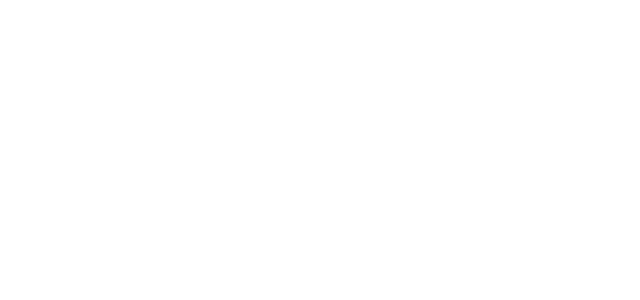
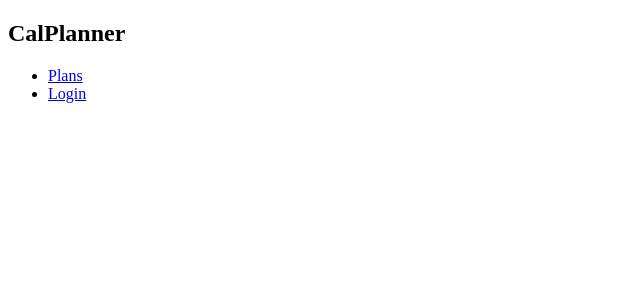
Before and after one commit to huytt621/calplanner, a React (Create React App) app in the folder frontend/: page / in a window 1280 px wide. Shown: the top 300 px of the page, without its empty margins (0-640 px from the left). Built offline with nearby package versions, Linux system fonts and the light colour scheme.

Commit message:
Add basic components

```diff
--- a/frontend/package.json
+++ b/frontend/package.json
@@ -11,6 +11,7 @@
     "react-dom": "^17.0.2",
     "react-router-dom": "^5.2.0",
     "react-scripts": "4.0.3",
+    "tailwindcss": "^2.2.4",
     "web-vitals": "^1.1.2"
   },
   "scripts": {
--- a/frontend/src/App.js
+++ b/frontend/src/App.js
@@ -3,9 +3,14 @@
   Switch, Route
 } from "react-router-dom"
 
+import NavBar from './components/NavBar'
+
 const App = () => {
   return (
     <div className="App">
+      <Router>
+        <NavBar />
+      </Router>
     </div>
   )
 }
--- /dev/null
+++ b/frontend/src/components/LoginForm.js
@@ -0,0 +1,3 @@
+const LoginForm = () => {
+
+}
--- a/frontend/src/components/NavBar.js
+++ b/frontend/src/components/NavBar.js
@@ -1 +1,23 @@
 import { Link } from "react-router-dom"
+
+const NavBar = () => {
+  return (
+    <nav>
+      <h1>CalPlanner</h1>
+      <ul>
+        <li>
+          <Link to="/plans">Plans</Link>
+        </li>
+        <li>
+          <Link to="/login">Login</Link>
+        </li>
+      </ul>
+    </nav>
+  )
+}
+
+const Button = () => {
+
+}
+
+export default NavBar
```
Also changed, not shown: frontend/src/services/login.js (added, +9 -0 lines), 1 other file (tests, documents, lock files or other folders).
